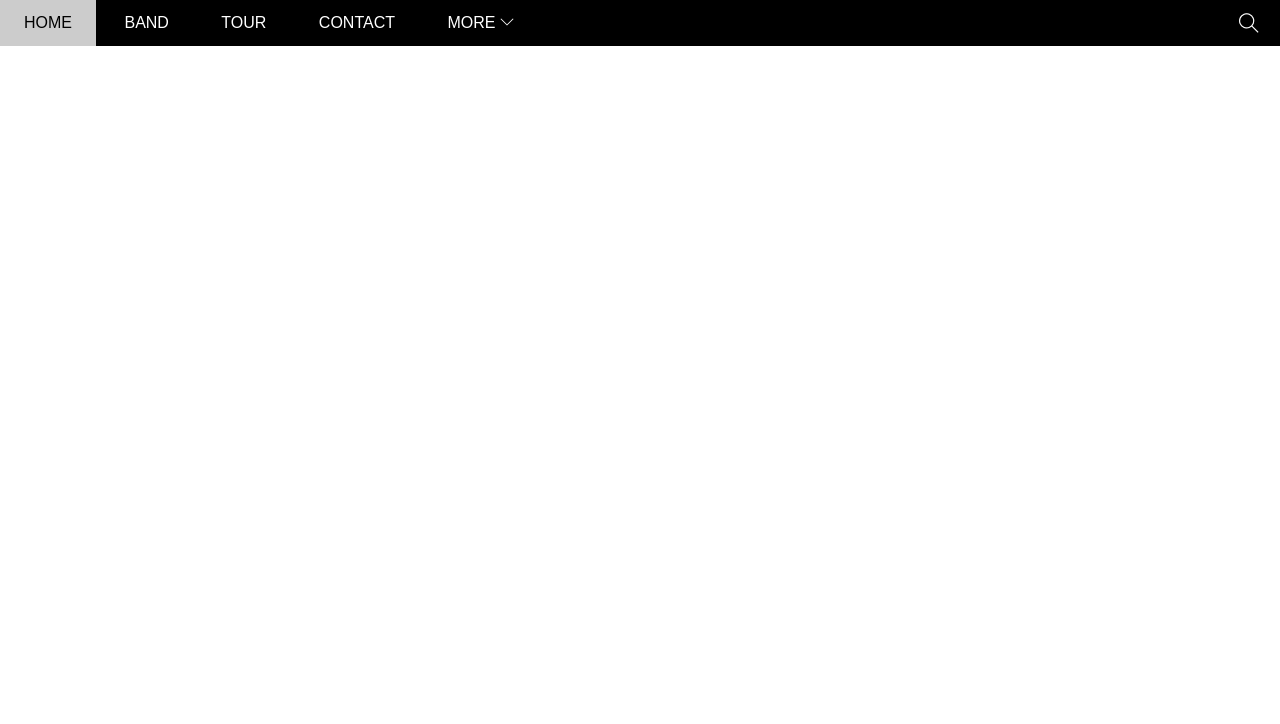
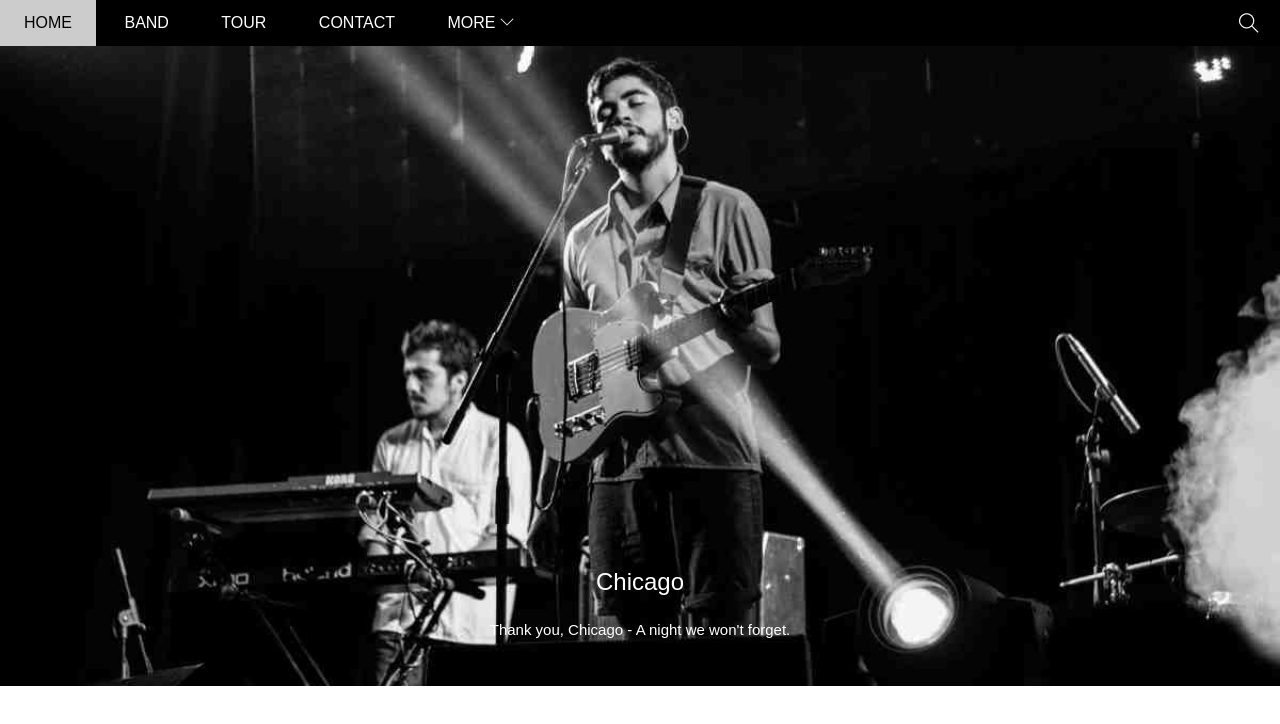
Before and after one commit to hale0904/Web-The-Band_HTML-CSS, a plain HTML site: page index.html in a window 1280 px wide. Drawn offline with Linux system fonts and the light colour scheme.

Commit message:
Slider CSS

```diff
--- a/assets/css/style.css
+++ b/assets/css/style.css
@@ -20,6 +20,7 @@ html {
     right: 0;
     height: 46px;
     background-color: #000;
+    z-index: 1;
 }
 
 #nav {
@@ -97,7 +98,28 @@ html {
 }
 
 #slider {
+    position: relative;
     margin-top: 46px;
+    padding-top: 50%;
+    background: url('/assets/img/slider/chicago.jpg') top center / cover no-repeat;
+}
+
+#slider .text-content {
+    position: absolute;
+    color: #fff;
+    bottom: 48px;
+    width: 100%;
+    text-align: center;
+}
+
+#slider .text-heading {
+    font-weight: 500;
+    font-size: 24px;
+}
+
+#slider .text-description {
+    font-size: 15px;
+    margin-top: 25px;
 }
 
 #content {
--- a/index.html
+++ b/index.html
@@ -38,7 +38,10 @@
         </div>
 
         <div id="slider">
-
+            <div class="text-content">
+                <h2 class="text-heading">Chicago</h2>
+                <div class="text-description">Thank you, Chicago - A night we won't forget.</div>
+            </div>
         </div>
 
         <div id="content">
```
Also changed, not shown: assets/img/slider/chicago.jpg (added).
